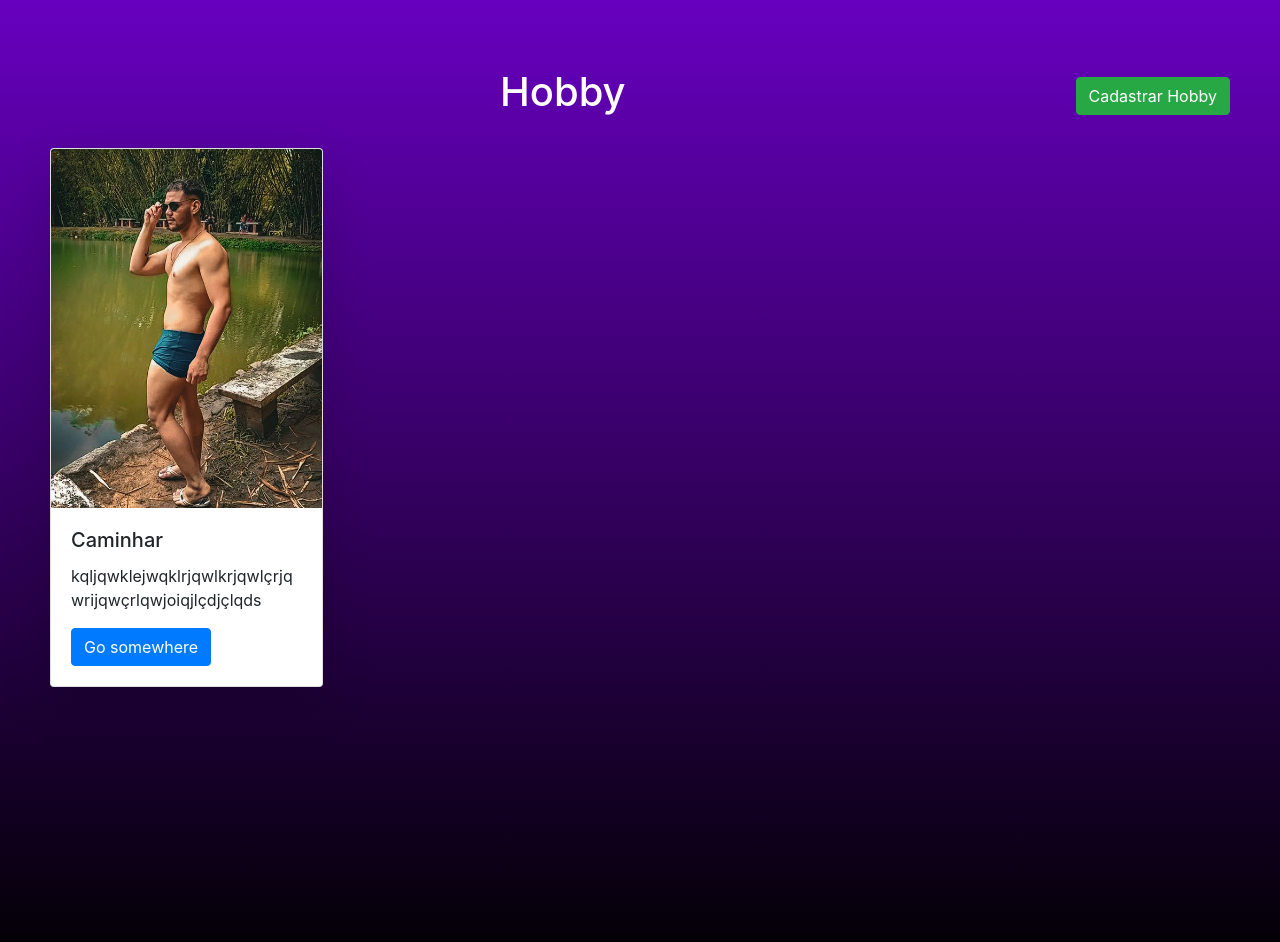
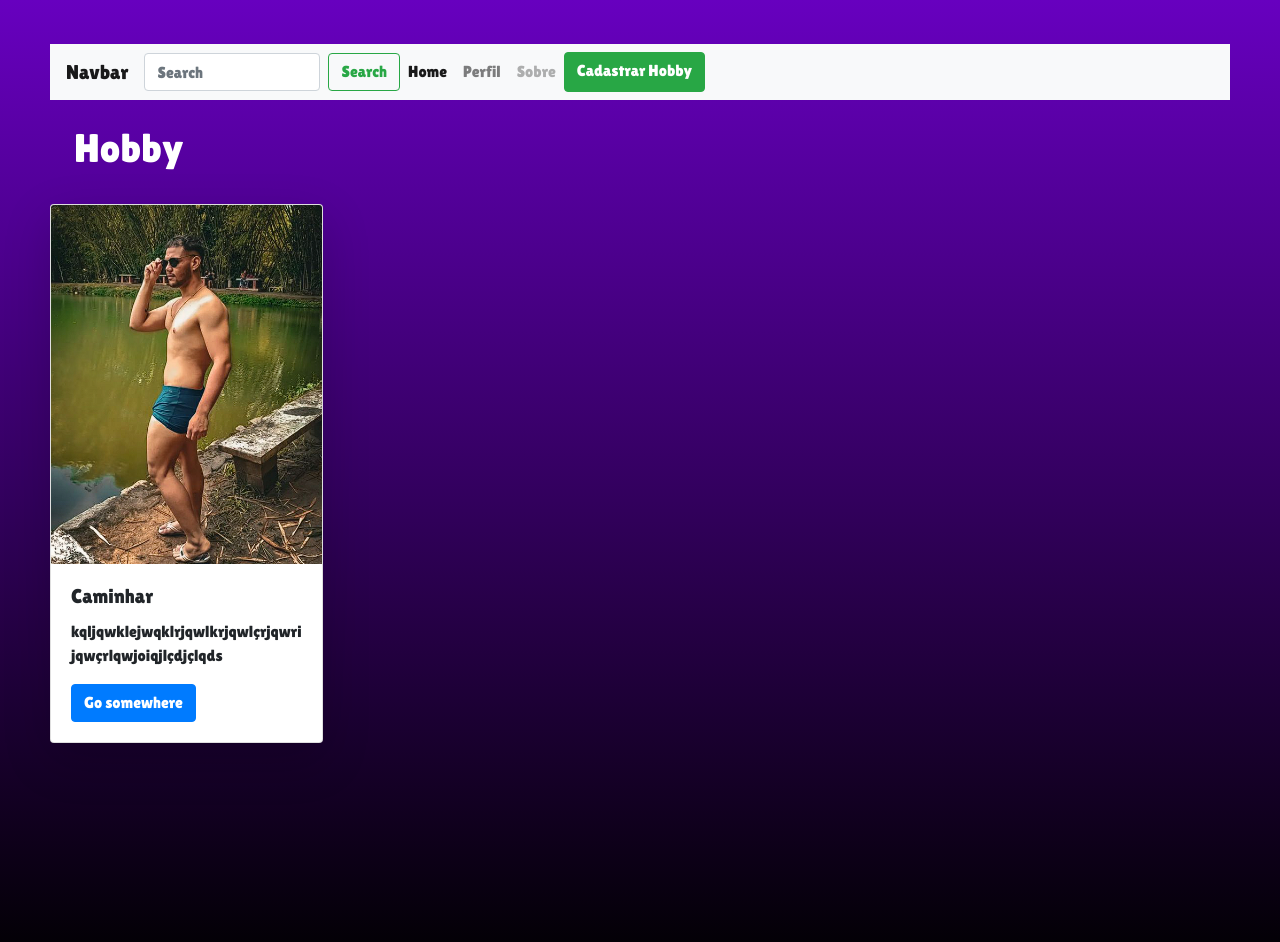
Before and after one commit to RicardoMelo2501/hobby_hub, a Django app: page /hobby/ in a window 1280 px wide. Shown: the top 942 px of the page. Run offline with Django 4.2, Linux system fonts and the light colour scheme; data comes from the database, SQL or seed files in the repository; some libraries are stand-ins or nearby versions.

Commit message:
criando estilizacao css

```diff
--- /dev/null
+++ b/base/static/css/hobby.css
@@ -0,0 +1,9 @@
+@import url('https://fonts.googleapis.com/css2?family=Lilita+One&display=swap');
+
+
+.main {
+    font-family: Lilita One;
+    font-weight: 400;
+}
+
+.
--- a/base/templates/base/header.html
+++ b/base/templates/base/header.html
@@ -10,6 +10,7 @@
     <!-- Imports CSS -->
     <link rel="stylesheet" href="{% static 'css/bootstrap.min.css' %}">
     <link rel="stylesheet" href="{% static 'css/navbar.css' %}">
+    <link rel="stylesheet" href="{% static 'css/hobby.css' %}">
 
     <!-- Import Font Awesome 5.15  -->
     <!-- https://fontawesome.com/v5/icons/ -->
--- a/base/templates/hobby/index.html
+++ b/base/templates/hobby/index.html
@@ -6,22 +6,38 @@ Home
 {%endblock%}
 
 {%block 'conteudo'%}
+    <div class="main">
+        <nav class="navbar navbar-expand-lg navbar-light bg-light">
+            <button class="navbar-toggler" type="button" data-toggle="collapse" data-target="#navbarTogglerDemo03" aria-controls="navbarTogglerDemo03" aria-expanded="false" aria-label="Toggle navigation">
+            <span class="navbar-toggler-icon"></span>
+            </button>
+            <a class="navbar-brand" href="#">Navbar</a>
 
+            <div class="collapse navbar-collapse" id="navbarTogglerDemo03">
+                <form class="form-inline my-2 my-lg-0">
+                    <input class="form-control mr-sm-2" type="search" placeholder="Search" aria-label="Search">
+                    <button class="btn btn-outline-success my-2 my-sm-0" type="submit">Search</button>
+                </form>
+            <ul class="navbar-nav mr-auto mt-2 mt-lg-0">
+                <li class="nav-item active">
+                <a class="nav-link" href="#">Home <span class="sr-only">(current)</span></a>
+                </li>
+                <li class="nav-item">
+                <a class="nav-link" href="#">Perfil</a>
+                </li>
+                <li class="nav-item">
+                <a class="nav-link disabled" href="#">Sobre</a>
+                </li>
+                <a href="" class="btn btn-success">Cadastrar Hobby</a>
+            </ul>
+            </div>
+        </nav>
         <div class="d-flex justify-content-between align-items-center">
-            <div class="header">
-
-            </div>
             <div class="p-4">
                 <h1 class="text-white">Hobby</h1>
             </div>
-
-            <div>
-                <a href="" class="btn btn-success">Cadastrar Hobby</a>
-            </div>
         </div>
-
             <div class="row">
-
                 {% for hobby in hobbies %}
                 <div class="col-sm-8 col-md-3">
                     <div class="card shadow-lg">
@@ -34,7 +50,8 @@ Home
                     </div>
                 </div>
                 {% endfor %}
-
             </div>
 
+    </div>
+
 {%endblock%}
```
